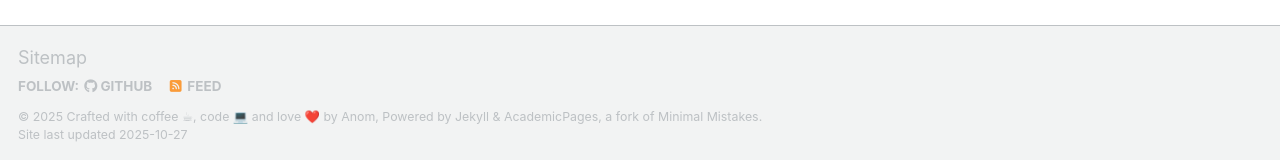
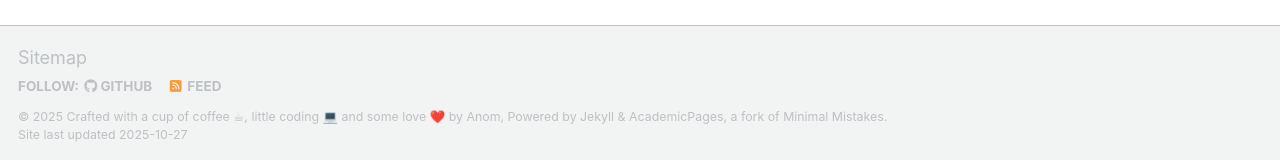
Before and after one commit to anomdule/anomdule.github.io, a Jekyll site: the page built from _pages/about.md, in a window 1280 px wide. Shown: the part 737-897 px from the top of the page. Built offline with Jekyll 4.4.1, drawn with Linux system fonts in a browser that asks for light colours; a script that is not in the unit is left out.

Commit message:
Update _config.yml

```diff
--- a/_config.yml
+++ b/_config.yml
@@ -11,7 +11,7 @@ locale                   : "en-US"
 site_theme               : "default" # Currently available options are "default", "air"
 title                    : "Anom Ashok Meena D."
 title_separator          : "-"
-name                     : &name "Crafted with coffee ☕, code 💻 and love ❤️ by Anom"
+name                     : &name "Crafted with a cup of coffee ☕, little coding 💻 and some love ❤️ by Anom"
 description              : &description "Economics • Public Policy"   # Update this with a general description of your site, this is the default if not overridden by a page
 url                      : https://anomdule.github.io # The base hostname & protocol for your site e.g. "https://[your GitHub username].github.io",
                                                            # or if you already have some other page hosted on Github then use "https://[your GitHub username].github.io/[Your Repo Name]"
```
